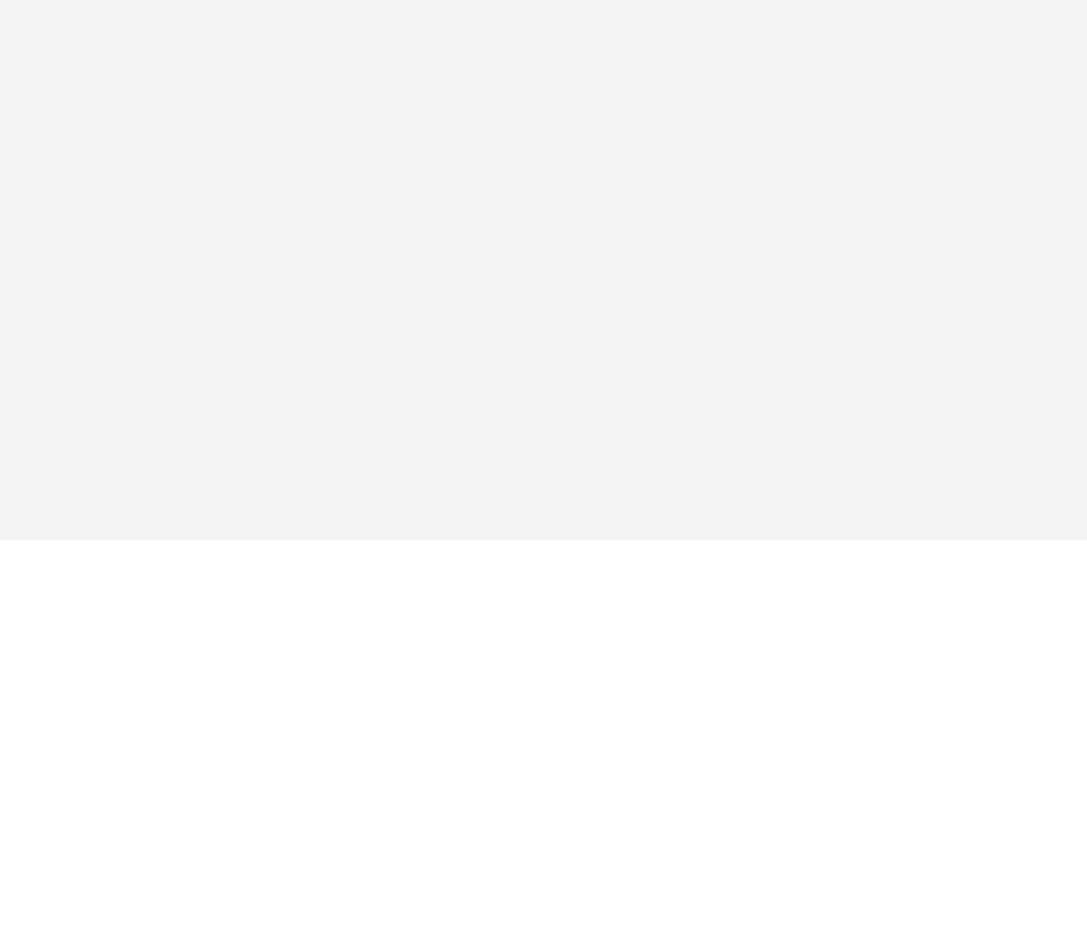
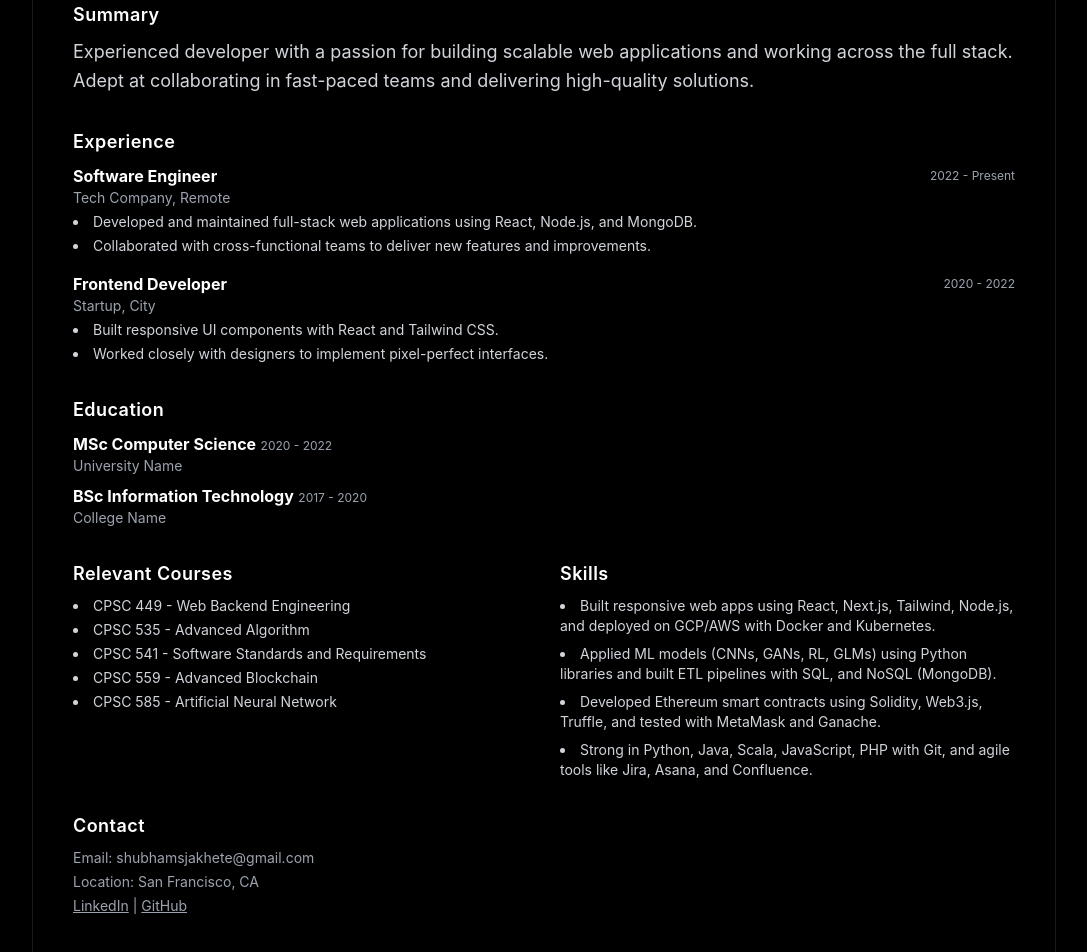
Before and after one commit to shubhamjakhete/Portfolio, a React (Create React App) app in the folder client/: page /about-me in a window 1280 px wide. Before the commit this address had no page. Shown: the part 260-1212 px from the top of the page, without its empty margins (96-1183 px from the left). Before the commit the page ends 800 px from the top, so only its background shows below. Built offline with nearby package versions, Linux system fonts and the light colour scheme.

Commit message:
Update About Me page layout, content, and all recent improvements

```diff
--- a/client/src/App.js
+++ b/client/src/App.js
@@ -2,18 +2,10 @@ import React from 'react';
 import { BrowserRouter as Router, Routes, Route } from 'react-router-dom';
 import Hero from './pages/Hero';
 import RecentWork from './pages/RecentWork';
+import AboutMe from './pages/AboutMe';
 import './App.css';
 
 // Placeholder components for new routes
-const CaseStudies = () => (
-  <div className="min-h-screen bg-black text-white pt-24">
-    <div className="container mx-auto px-6">
-      <h1 className="text-4xl font-bold mb-6">Case Studies</h1>
-      <p className="text-gray-400">Coming soon...</p>
-    </div>
-  </div>
-);
-
 const Testimonials = () => (
   <div className="min-h-screen bg-black text-white pt-24">
     <div className="container mx-auto px-6">
@@ -39,7 +31,7 @@ function App() {
         <Routes>
           <Route path="/" element={<Hero />} />
           <Route path="/recent-work" element={<RecentWork />} />
-          <Route path="/case-studies" element={<CaseStudies />} />
+          <Route path="/about-me" element={<AboutMe />} />
           <Route path="/testimonials" element={<Testimonials />} />
           <Route path="/contact" element={<Contact />} />
         </Routes>
--- a/client/src/components/Navigation.jsx
+++ b/client/src/components/Navigation.jsx
@@ -14,8 +14,8 @@ const Navigation = () => {
               <Link to="/" className={`hover:text-gray-300 transition-colors ${location.pathname === '/' ? 'text-white' : 'text-gray-400'}`}>
                 Home
               </Link>
-              <Link to="/case-studies" className={`hover:text-gray-300 transition-colors ${location.pathname === '/case-studies' ? 'text-white' : 'text-gray-400'}`}>
-                Case Studies
+              <Link to="/about-me" className={`hover:text-gray-300 transition-colors ${location.pathname === '/about-me' ? 'text-white' : 'text-gray-400'}`}>
+                About Me
               </Link>
               <Link to="/testimonials" className={`hover:text-gray-300 transition-colors ${location.pathname === '/testimonials' ? 'text-white' : 'text-gray-400'}`}>
                 Testimonials
--- /dev/null
+++ b/client/src/pages/AboutMe.jsx
@@ -0,0 +1,117 @@
+import React from 'react';
+import Navigation from '../components/Navigation';
+import Footer from '../components/Footer';
+
+const AboutMe = () => {
+  return (
+    <div className="min-h-screen bg-black text-white flex flex-col">
+      <Navigation />
+      <main className="flex-1 pt-28 pb-12">
+        <div className="max-w-5xl mx-auto bg-black/60 rounded-xl shadow-lg border border-white/10 p-10">
+          {/* Header */}
+          <div className="flex flex-col md:flex-row md:items-center md:justify-between mb-8 gap-4">
+            <div>
+              <h1 className="text-4xl font-bold mb-2">Shubham Jakhete</h1>
+              <h2 className="text-xl text-gray-400 font-medium">Full Stack Developer</h2>
+            </div>
+          </div>
+
+          {/* Summary */}
+          <section className="mb-8">
+            <h3 className="text-lg font-semibold text-white mb-2 tracking-wide">Summary</h3>
+            <p className="text-gray-300 leading-relaxed">
+              Experienced developer with a passion for building scalable web applications and working across the full stack. Adept at collaborating in fast-paced teams and delivering high-quality solutions.
+            </p>
+          </section>
+
+          {/* Experience */}
+          <section className="mb-8">
+            <h3 className="text-lg font-semibold text-white mb-2 tracking-wide">Experience</h3>
+            <div className="space-y-4">
+              <div>
+                <div className="flex justify-between items-center">
+                  <span className="font-bold">Software Engineer</span>
+                  <span className="text-gray-400 text-xs">2022 - Present</span>
+                </div>
+                <div className="text-gray-400 text-sm mb-1">Tech Company, Remote</div>
+                <ul className="list-disc list-inside text-gray-300 text-sm space-y-1">
+                  <li>Developed and maintained full-stack web applications using React, Node.js, and MongoDB.</li>
+                  <li>Collaborated with cross-functional teams to deliver new features and improvements.</li>
+                </ul>
+              </div>
+              <div>
+                <div className="flex justify-between items-center">
+                  <span className="font-bold">Frontend Developer</span>
+                  <span className="text-gray-400 text-xs">2020 - 2022</span>
+                </div>
+                <div className="text-gray-400 text-sm mb-1">Startup, City</div>
+                <ul className="list-disc list-inside text-gray-300 text-sm space-y-1">
+                  <li>Built responsive UI components with React and Tailwind CSS.</li>
+                  <li>Worked closely with designers to implement pixel-perfect interfaces.</li>
+                </ul>
+              </div>
+            </div>
+          </section>
+
+          {/* Education */}
+          <section className="mb-8">
+            <h3 className="text-lg font-semibold text-white mb-2 tracking-wide">Education</h3>
+            <div className="space-y-2">
+              <div>
+                <span className="font-bold">MSc Computer Science</span> <span className="text-gray-400 text-xs">2020 - 2022</span>
+                <div className="text-gray-400 text-sm">University Name</div>
+              </div>
+              <div>
+                <span className="font-bold">BSc Information Technology</span> <span className="text-gray-400 text-xs">2017 - 2020</span>
+                <div className="text-gray-400 text-sm">College Name</div>
+              </div>
+            </div>
+          </section>
+
+          {/* Relevant Courses & Skills (Grid) */}
+          <section className="mb-8">
+            <div className="grid grid-cols-1 md:grid-cols-2 gap-8">
+              {/* Relevant Courses */}
+              <div>
+                <h3 className="text-lg font-semibold text-white mb-2 tracking-wide">Relevant Courses</h3>
+                <ul className="list-disc list-inside text-gray-300 text-sm space-y-1">
+                  <li>CPSC 449 - Web Backend Engineering</li>
+                  <li>CPSC 535 - Advanced Algorithm</li>
+                  <li>CPSC 541 - Software Standards and Requirements</li>
+                  <li>CPSC 559 - Advanced Blockchain</li>
+                  <li>CPSC 585 - Artificial Neural Network</li>
+                </ul>
+              </div>
+              {/* Skills */}
+              <div>
+                <h3 className="text-lg font-semibold text-white mb-2 tracking-wide">Skills</h3>
+                <ul className="list-disc list-inside text-gray-300 text-sm space-y-2">
+                  <li>Built responsive web apps using React, Next.js, Tailwind, Node.js, and deployed on GCP/AWS with Docker and Kubernetes.</li>
+                  <li>Applied ML models (CNNs, GANs, RL, GLMs) using Python libraries and built ETL pipelines with SQL, and NoSQL (MongoDB).</li>
+                  <li>Developed Ethereum smart contracts using Solidity, Web3.js, Truffle, and tested with MetaMask and Ganache.</li>
+                  <li>Strong in Python, Java, Scala, JavaScript, PHP with Git, and agile tools like Jira, Asana, and Confluence.</li>
+                </ul>
+              </div>
+            </div>
+          </section>
+
+          {/* Contact */}
+          <section className="mb-8">
+            <h3 className="text-lg font-semibold text-white mb-2 tracking-wide">Contact</h3>
+            <div className="text-gray-400 text-sm space-y-1">
+              <div>Email: shubhamsjakhete@gmail.com</div>
+              <div>Location: San Francisco, CA</div>
+              <div>
+                <a href="https://www.linkedin.com/in/shubham-jakhete" target="_blank" rel="noopener noreferrer" className="hover:text-white underline">LinkedIn</a> |
+                <a href="https://github.com/shubhamjakhete" target="_blank" rel="noopener noreferrer" className="hover:text-white underline ml-1">GitHub</a>
+              </div>
+            </div>
+          </section>
+        </div>
+      </main>
+      <Footer />
+    </div>
+  );
+};
+
+export default AboutMe;
```
